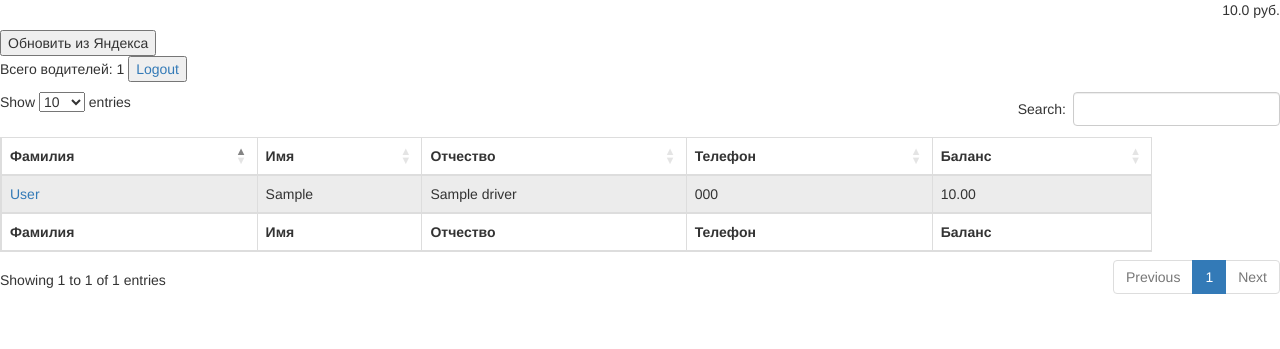
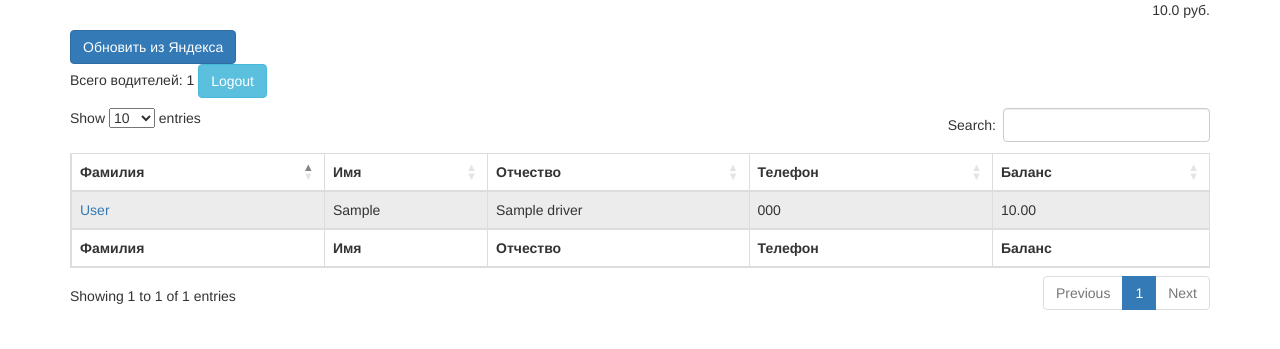
Before and after one commit to human122/pay-to-driver, a Django app: page /drivers/all-drivers/ in a window 1280 px wide. Shown: the top 349 px of the page. Run offline with Django 3.2, Linux system fonts and the light colour scheme; a user stored in the database is signed in; tables that the repository leaves empty hold one stand-in row (values such as "Sample post"); some libraries are stand-ins or nearby versions.

Commit message:
error with jsondecode fixed, some styles to main page with all-drivers added

```diff
--- a/website/templates/drivers_from_base.html
+++ b/website/templates/drivers_from_base.html
@@ -3,14 +3,15 @@
 {% block title %}Водители{% endblock %}
 
 {% block content %}
+<div class="container">
     <p class="text-right">{{ qiwi.amount }} руб.</p>
     <form action="{% url 'all-drivers' %}" method="post">
         {% csrf_token %}
-        <input type="submit" value="Обновить из Яндекса" name="update">
+        <input type="submit" value="Обновить из Яндекса" name="update" class="btn btn-primary">
     </form>
     <p>Всего водителей: {{ count }}
-    <button><a href="{% url 'logout' %}">Logout</a></button></p>
-    <table id="example" class="table table-striped table-bordered" style="width:90%">
+    <a href="{% url 'logout' %}" class="btn btn-info ml-4">Logout</a></p>
+    <table id="example" class="table table-striped table-bordered" style="width:100%">
         <thead>
             <tr>
                 <th>Фамилия</th>
@@ -42,5 +43,6 @@
             </tr>
         </tfoot>
     </table>
+</div>
 
 {% endblock %}
```
Also changed, not shown: website/config/settings.py (+3 -6 lines).
